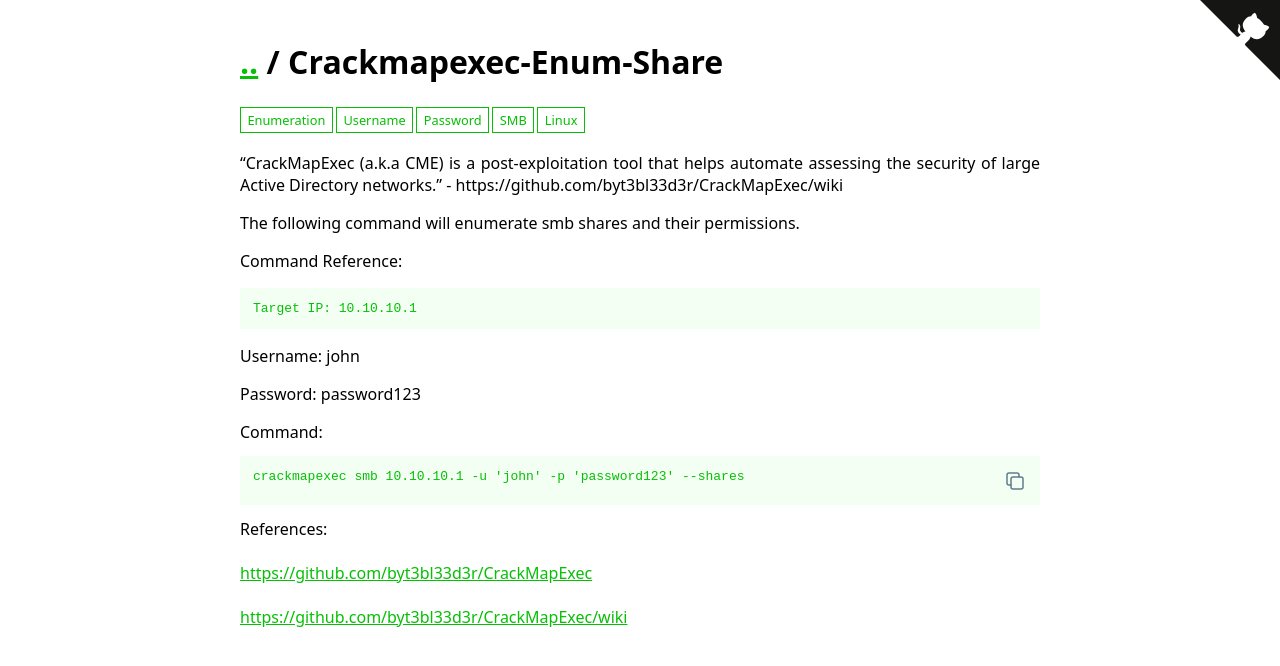
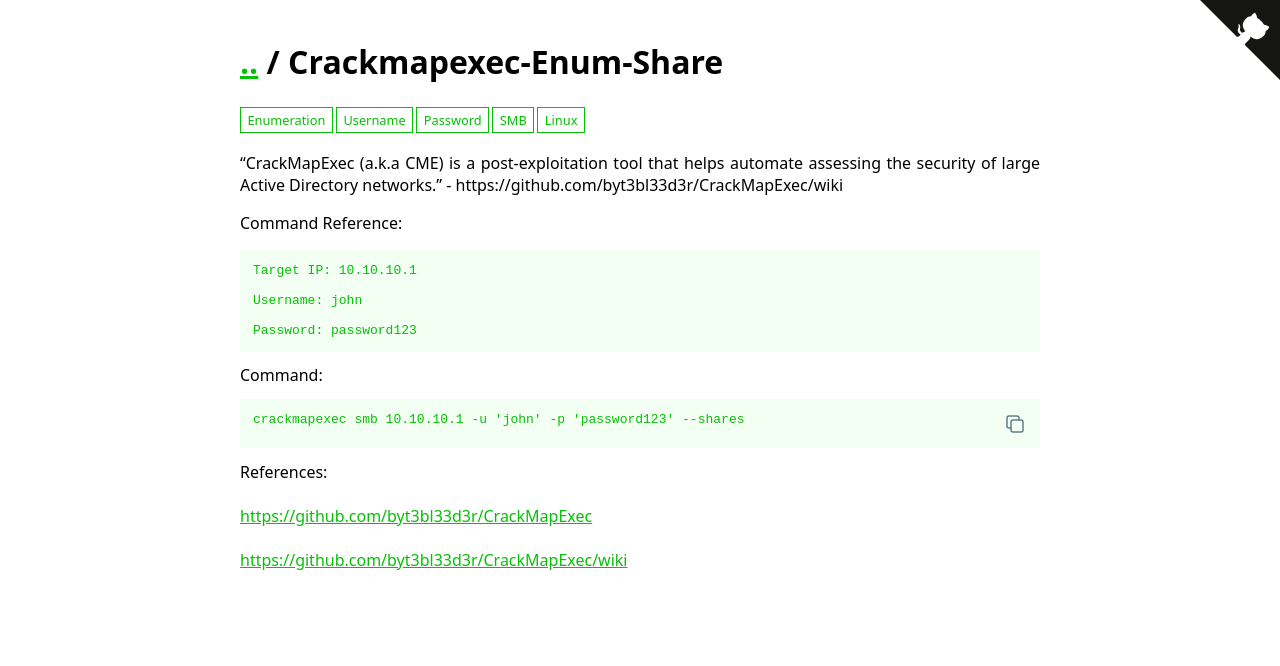
Before and after one commit to WADComs/WADComs.github.io, a Jekyll site: the page built from _wadcoms/Crackmapexec-Enum-Share.md, in a window 1280 px wide. Shown: the top 666 px of the page. Built offline with Jekyll 4.4.1, drawn with Linux system fonts in a browser that asks for light colours.

Commit message:
Fixed CME SMB enum

```diff
--- a/_wadcoms/Crackmapexec-Enum-Share.md
+++ b/_wadcoms/Crackmapexec-Enum-Share.md
@@ -1,16 +1,14 @@
 ---
 description: |
   "CrackMapExec (a.k.a CME) is a post-exploitation tool that helps automate assessing the security of large Active Directory networks." - https://github.com/byt3bl33d3r/CrackMapExec/wiki
-
-  The following command will enumerate smb shares and their permissions.
 
   Command Reference:
 
   	Target IP: 10.10.10.1
 
-    Username: john
+  	Username: john
 
-    Password: password123
+  	Password: password123
 
 command: |
   crackmapexec smb 10.10.10.1 -u 'john' -p 'password123' --shares
@@ -19,10 +17,10 @@ items:
   - Password
 services:
   - SMB
+attack_types:
+  - Enumeration
 OS:
   - Linux
-attack_types:
-  - Enumeration
 references:
   - https://github.com/byt3bl33d3r/CrackMapExec
   - https://github.com/byt3bl33d3r/CrackMapExec/wiki
```
